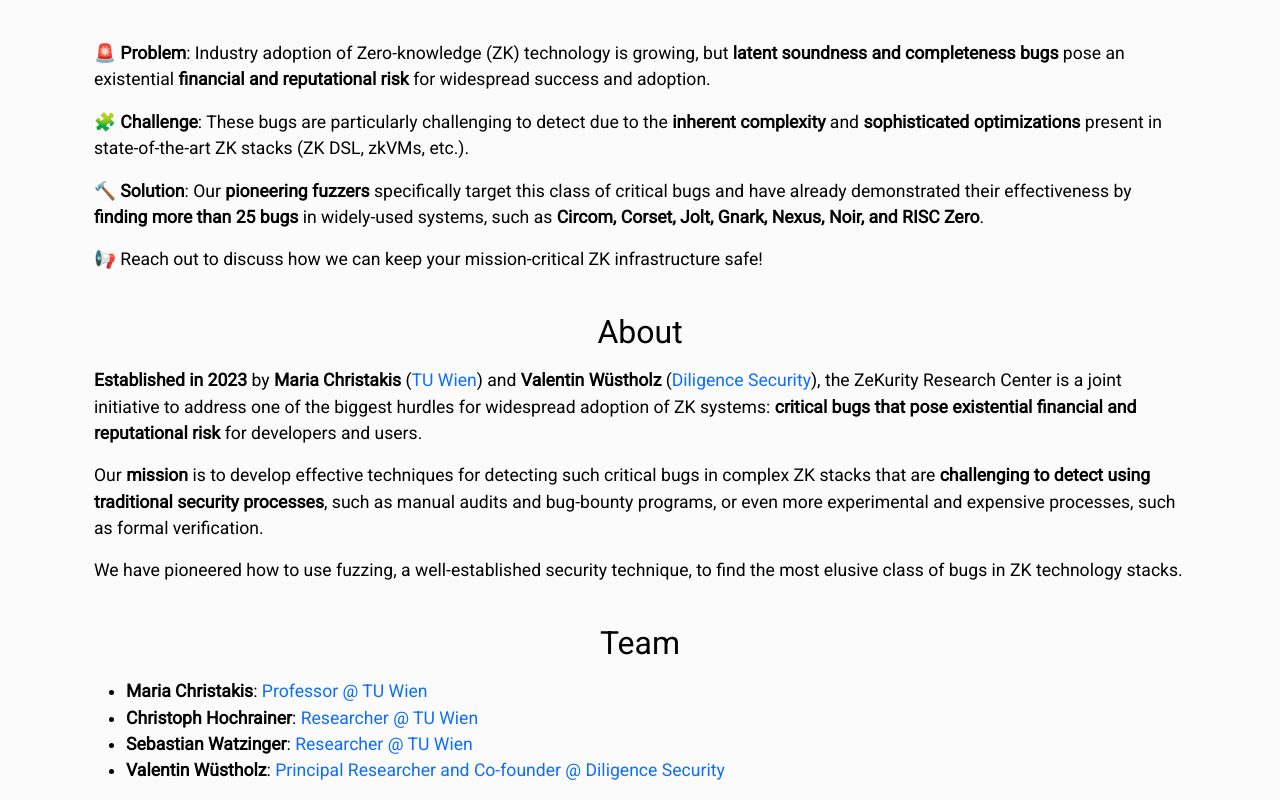
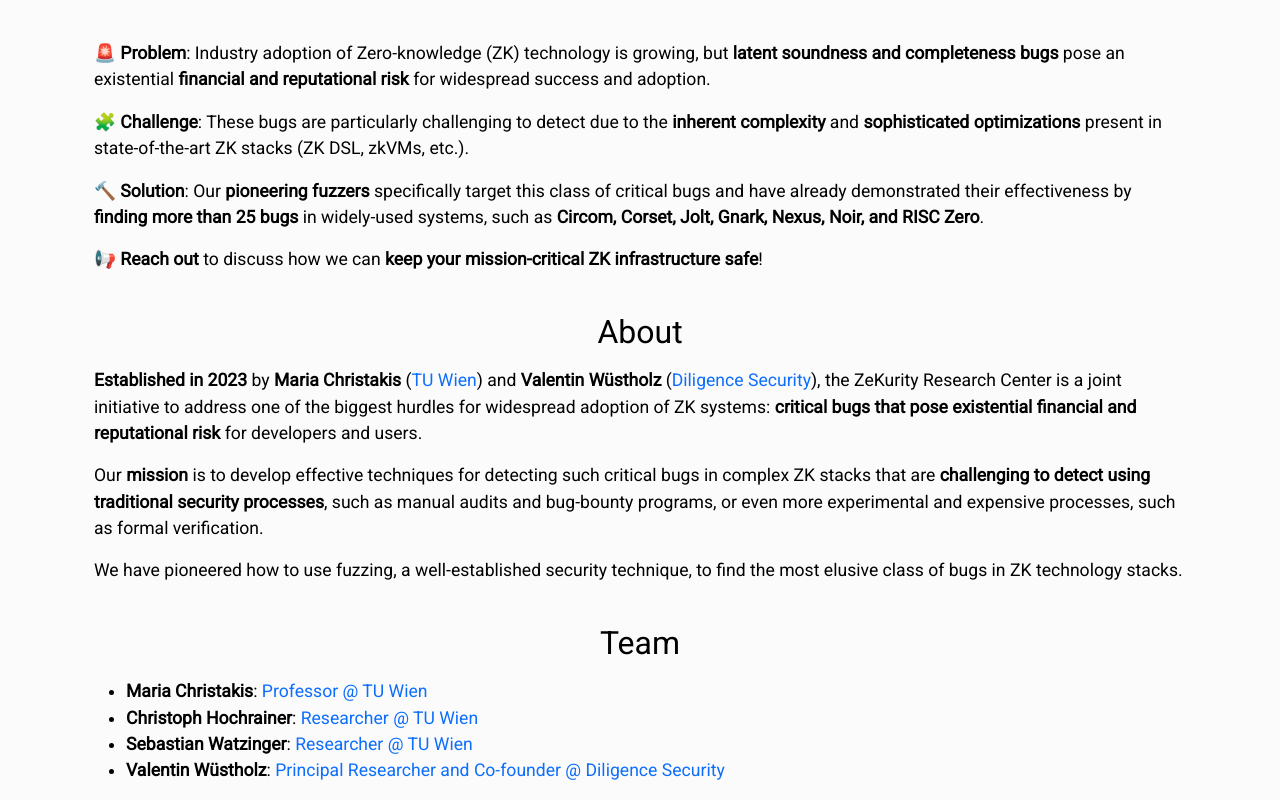
Before and after one commit to wuestholz/zekurity, a Jekyll site: the page built from index.md, in a window 1280 px wide. Shown: the part 120-920 px from the top of the page. Built offline with Jekyll 4.4.1, drawn with Linux system fonts in a browser that asks for light colours.

Commit message:
Update website.

```diff
--- a/index.md
+++ b/index.md
@@ -10,7 +10,7 @@ subtitle: "Designing Revolutionary Fuzzers for Mission-Critical Zero-Knowledge I
 
 🔨 **Solution**: Our **pioneering fuzzers** specifically target this class of critical bugs and have already demonstrated their effectiveness by **finding more than 25 bugs** in widely-used systems, such as **Circom, Corset, Jolt, Gnark, Nexus, Noir, and RISC Zero**.
 
-📢 Reach out to discuss how we can keep your mission-critical ZK infrastructure safe!
+📢 **Reach out** to discuss how we can **keep your mission-critical ZK infrastructure safe**!
 
 ## About
 
```
Also changed, not shown: 1 other file.
